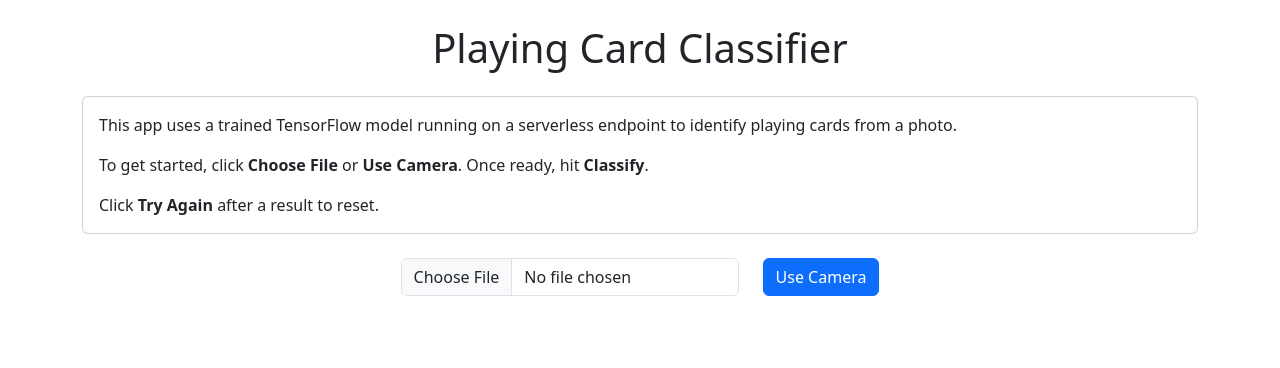
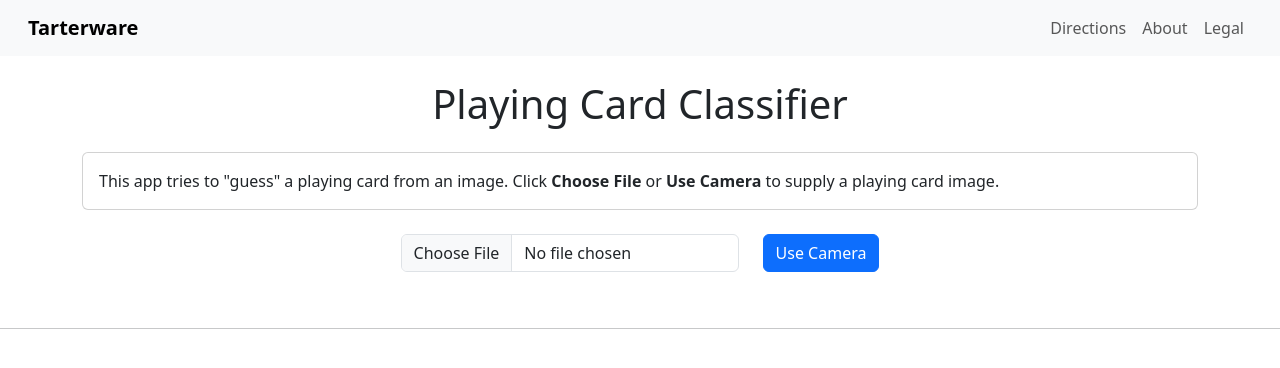
Before and after one commit to SteveTarter/playing-card-classifier-frontend, a React (Create React App) app: page / in a window 1280 px wide. Shown: the top 368 px of the page. Built offline with nearby package versions, Linux system fonts and the light colour scheme; no server answers.

Commit message:
Add a NavBar to allow conditional display of instructions and info about app.
Simplify directions to the user that is shown by default.

```diff
--- a/src/App.js
+++ b/src/App.js
@@ -1,12 +1,73 @@
-import React from "react";
+import React, { useState } from "react";
+import { Container, Card } from "react-bootstrap";
+import NavBar from "./NavBar"
 import CardClassifier from "./CardClassifier";
 
 function App() {
+  const [activeSection, setActiveSection] = useState('');
+
+  const selectActiveSelection = (section) => {
+    if (section === activeSection) {
+      setActiveSection('');
+    }
+    else {
+      setActiveSection(section);
+    }
+  }
+
   return (
     <div className="min-h-screen bg-gray-100 flex items-center justify-center">
+      <NavBar onSelect={selectActiveSelection} />
       <CardClassifier />
+      <hr />
+      {activeSection === 'directions' && <Directions />}
+      {activeSection === 'about' && <About />}
+      {activeSection === 'legal' && <Legal />}
     </div>
   );
 }
 
+const Directions = () => {
+  return (
+    <Container className="py-4">
+      <h1 className="text-center mb-4">Directions</h1>
+      <Card className="mb-4">
+        <Card.Body>
+          <Card.Text>
+            Instructions go here...
+          </Card.Text>
+        </Card.Body>
+      </Card>
+    </Container>
+  )
+};
+const About = () => {
+  return (
+    <Container className="py-4">
+      <h1 className="text-center mb-4">About</h1>
+      <Card className="mb-4">
+        <Card.Body>
+          <Card.Text>
+            This app classifies playing cards using machine learning.
+          </Card.Text>
+        </Card.Body>
+      </Card>
+    </Container>
+  )
+};
+const Legal = () => {
+  return (
+    <Container className="py-4">
+      <h1 className="text-center mb-4">Legal</h1>
+      <Card className="mb-4">
+        <Card.Body>
+          <Card.Text>
+            Submitted images may be used to improve the classifier.
+          </Card.Text>
+        </Card.Body>
+      </Card>
+    </Container>
+  )
+};
+
 export default App;
--- a/src/CardClassifier.jsx
+++ b/src/CardClassifier.jsx
@@ -270,13 +270,7 @@
       <Card className="mb-4">
         <Card.Body>
           <Card.Text>
-            This app uses a trained TensorFlow model running on a serverless endpoint to identify playing cards from a photo.
-          </Card.Text>
-          <Card.Text>
-            To get started, click <strong>Choose File</strong> or <strong>Use Camera</strong>. Once ready, hit <strong>Classify</strong>.
-          </Card.Text>
-          <Card.Text>
-            Click <strong>Try Again</strong> after a result to reset.
+            This app tries to "guess" a playing card from an image.  Click <strong>Choose File</strong> or <strong>Use Camera</strong> to supply a playing card image.
           </Card.Text>
         </Card.Body>
       </Card>
--- /dev/null
+++ b/src/NavBar.jsx
@@ -0,0 +1,28 @@
+import React from 'react';
+import 'bootstrap/dist/css/bootstrap.min.css';
+
+export default function NavBar({ onSelect }) {
+  return (
+    <nav className="navbar navbar-expand-lg navbar-light bg-light px-3">
+      <div className="container-fluid">
+          <a className="navbar-brand" href="https://tarterware.com" target="_blank" rel="noopener noreferrer">
+            <strong>Tarterware</strong>
+          </a>
+          <div className="navbar-collapse collapse justify-content-end">
+          <ul className="navbar-nav mb-2 mb-lg-0">
+            <li className="nav-item">
+              <button className="nav-link btn btn-link" onClick={() => onSelect('directions')}>Directions</button>
+            </li>
+            <li className="nav-item">
+              <button className="nav-link btn btn-link" onClick={() => onSelect('about')}>About</button>
+            </li>
+            <li className="nav-item">
+              <button className="nav-link btn btn-link" onClick={() => onSelect('legal')}>Legal</button>
+            </li>
+          </ul>
+
+        </div>
+      </div>
+    </nav>
+  );
+}
```
